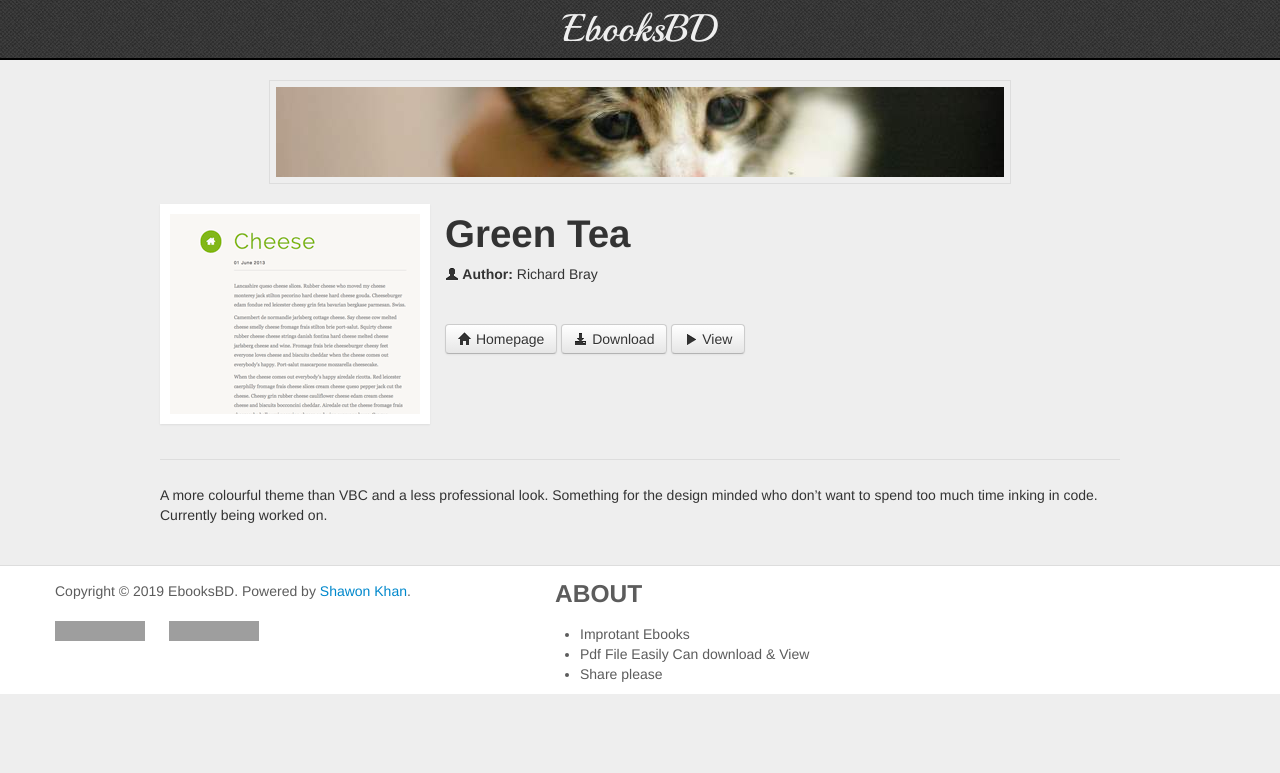
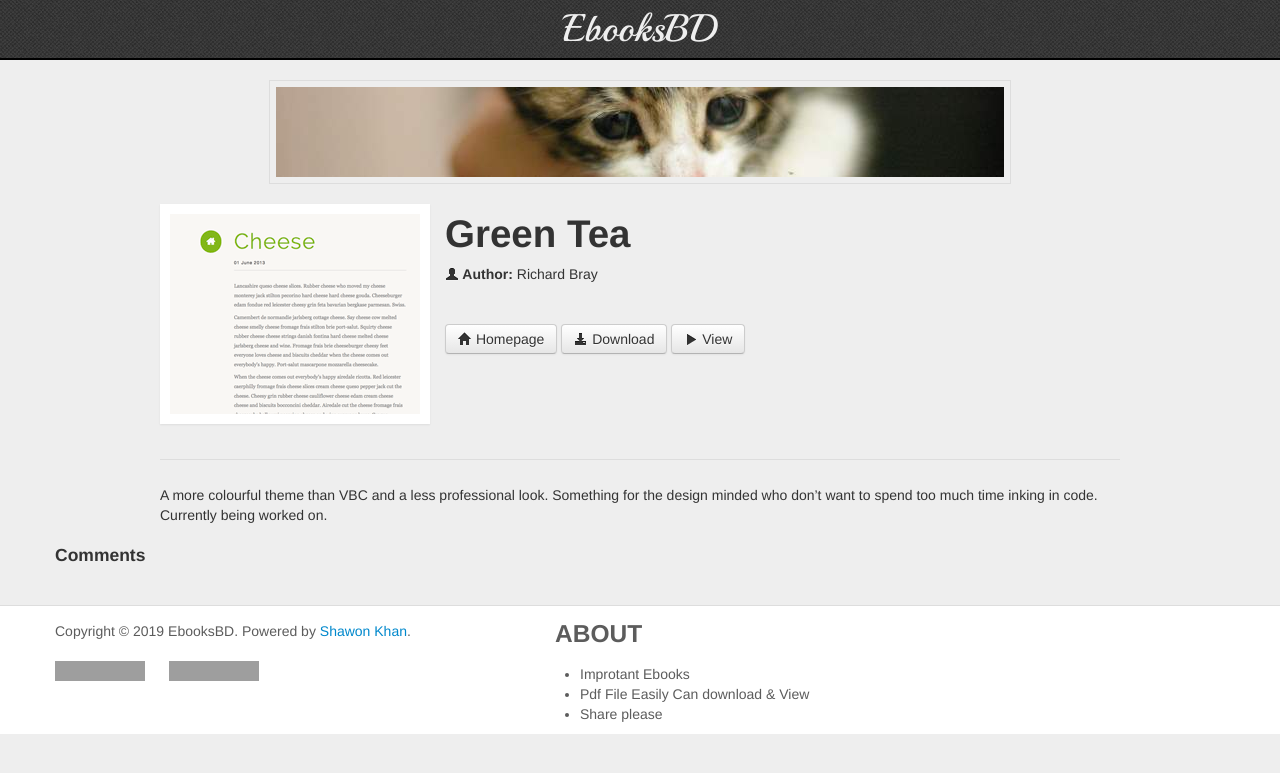
Before and after one commit to musicsbd/musicsbd.github.io, a Jekyll site: the page built from _posts/2013-06-02-green-tea.markdown, in a window 1280 px wide. Shown: the top 773 px of the page. Built offline with Jekyll 4.4.1, drawn with Linux system fonts in a browser that asks for light colours; Markdown is read by kramdown in place of the engine named in the settings; comment, search, counter and statistics services are not loaded; grey boxes are pictures that could not be loaded.

Commit message:
Update facebook-like.html

```diff
--- a/_includes/facebook-like.html
+++ b/_includes/facebook-like.html
@@ -22,3 +22,7 @@
   js.src = "//connect.facebook.net/en_US/sdk.js#xfbml=1&version=v2.5&appId=978128892233940";
   fjs.parentNode.insertBefore(js, fjs);
 }(document, 'script', 'facebook-jssdk'));</script>
+
+
+<h4>Comments</h4>
+    <div class="fb-comments" data-href="http://ebooksbd.github.io{{ page.url }}" data-colorscheme="dark" data-num-posts="4" data-width="706"></div>
```
